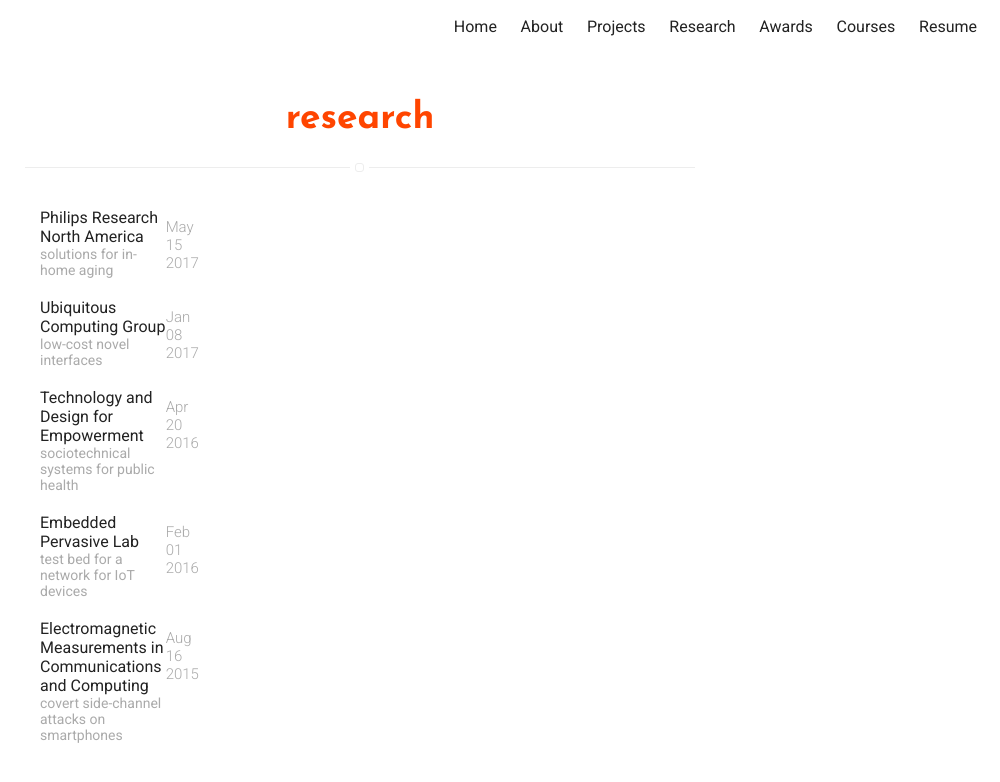
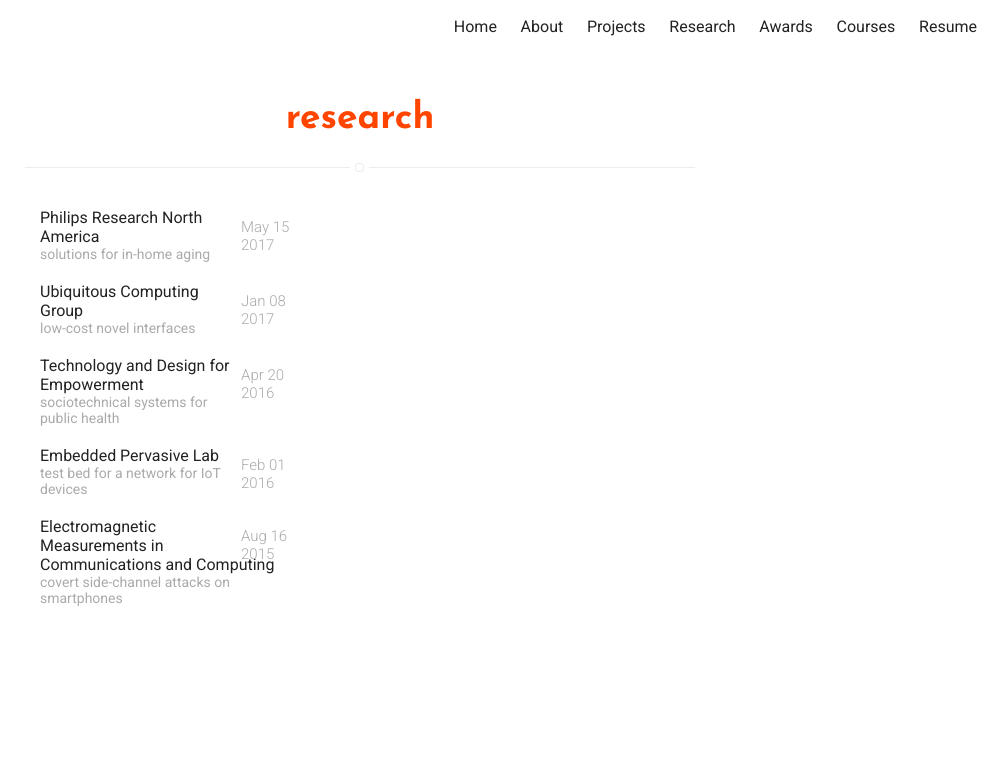
Before and after one commit to azraismail/azraismail.github.io, a Jekyll site: the page built from research.html, in a window 1280 px wide. Shown: the top 782 px of the page, without its empty margins (280-1280 px from the left). Built offline with Jekyll 4.4.1, drawn with Linux system fonts in a browser that asks for light colours.

Commit message:
Update home-blog-projects.sass

```diff
--- a/_sass/pages/home-blog-projects.sass
+++ b/_sass/pages/home-blog-projects.sass
@@ -35,14 +35,14 @@
 .projects > .list
     > .item
         display: block
-        width: 50%
+        width: 40%
         margin: 10 auto
 
     > .item:hover
         background-color: #f7f7f7
 
     > .item > .url
-        width: 50%
+        width: 100%
         display: block
         padding: 10px 30px 10px 15px
         text-decoration: none
```
